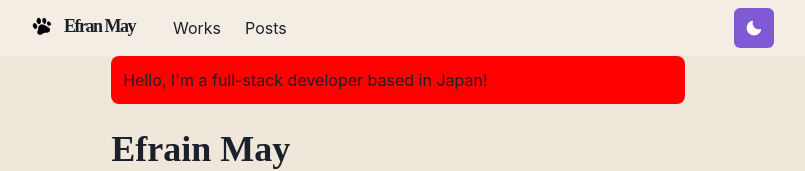
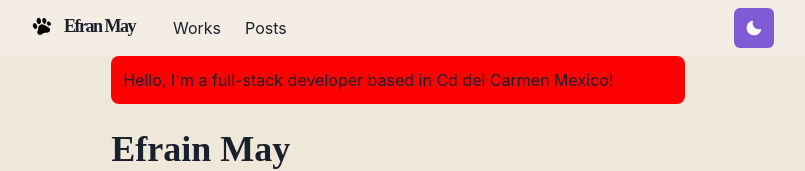
Before and after one commit to efraindrummer/efrawebsaite-nextjs-copywith, a Next.js app: page / in a window 1280 px wide. Shown: the top 171 px of the page, without its empty margins (242-1047 px from the left). Built offline with nearby package versions, Linux system fonts and the light colour scheme.

Commit message:
title correctly

```diff
--- a/pages/index.js
+++ b/pages/index.js
@@ -4,7 +4,7 @@ const Page = () => {
     return (
         <Container>
             <Box borderRadius="lg" bg="red" p={3}  mb={6} aling="center">
-                Hello, I&apos;m a full-stack developer based in Japan!
+                Hello, I&apos;m a full-stack developer based in Cd del Carmen Mexico!
             </Box>
 
             <Box display={{md:'flex'}}>
```
